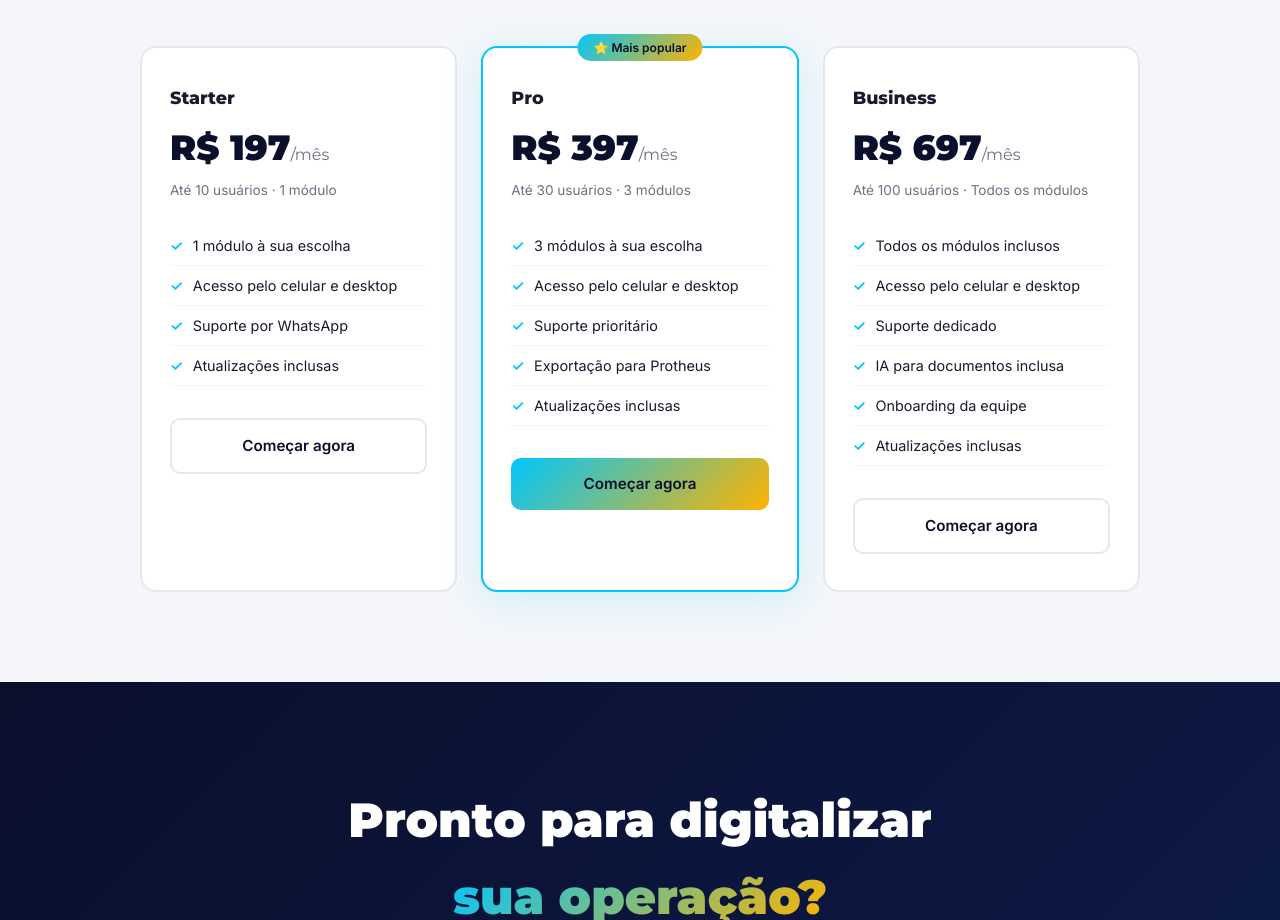
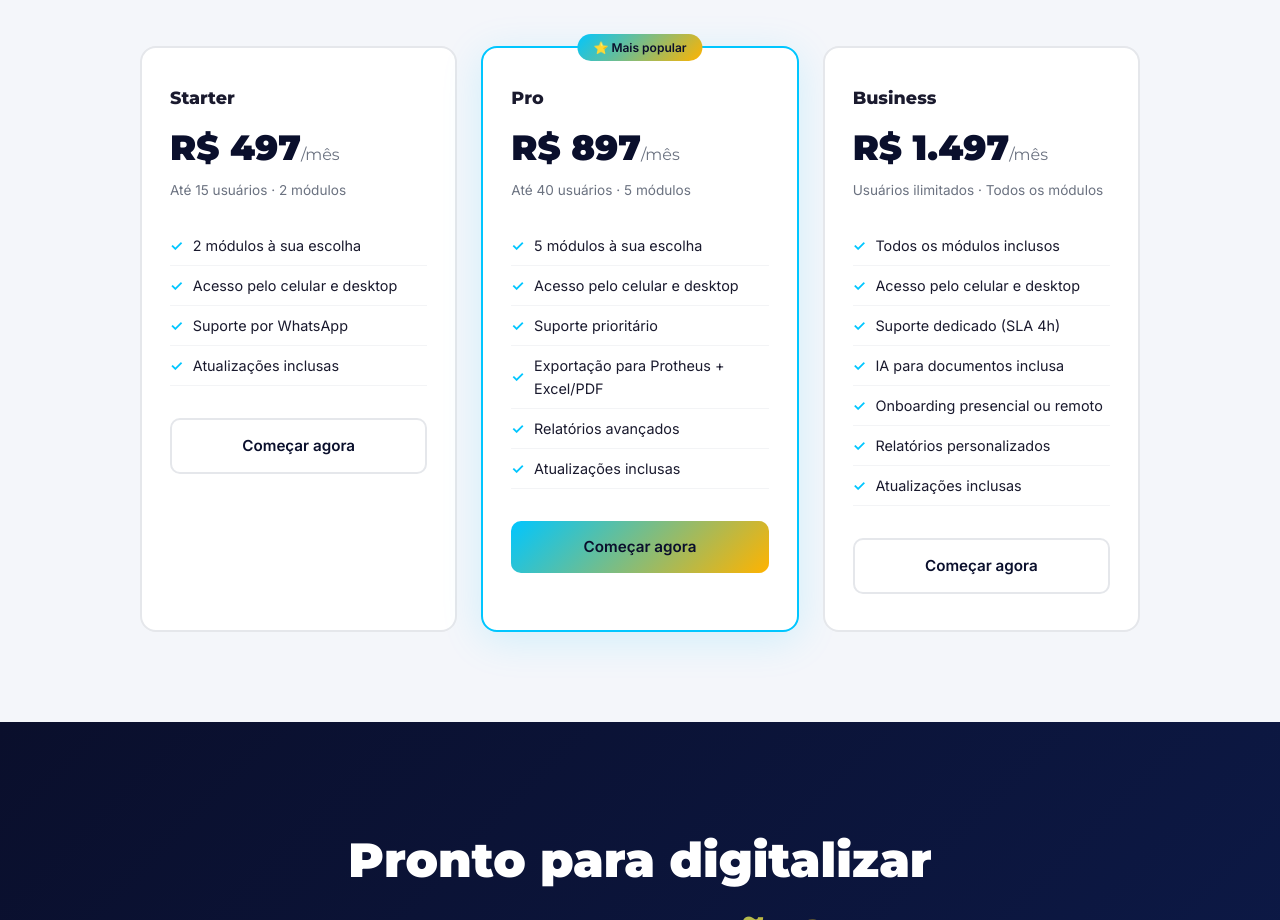
Before and after one commit to andersonmarquesoficial1980-cyber/workflux-landing, a plain HTML site: page index.html in a window 1280 px wide. Shown: the part 4260-5180 px from the top of the page. Drawn offline with Linux system fonts and the light colour scheme.

Commit message:
feat: atualiza preços — Starter R97, Pro R97, Business R.497 + mais usuários/módulos

```diff
--- a/index.html
+++ b/index.html
@@ -285,10 +285,10 @@
   <div class="planos-grid">
     <div class="plano-card">
       <div class="plano-nome">Starter</div>
-      <div class="plano-preco">R$ 197<span>/mês</span></div>
-      <div class="plano-usuarios">Até 10 usuários · 1 módulo</div>
+      <div class="plano-preco">R$ 497<span>/mês</span></div>
+      <div class="plano-usuarios">Até 15 usuários · 2 módulos</div>
       <ul class="plano-features">
-        <li>1 módulo à sua escolha</li>
+        <li>2 módulos à sua escolha</li>
         <li>Acesso pelo celular e desktop</li>
         <li>Suporte por WhatsApp</li>
         <li>Atualizações inclusas</li>
@@ -298,27 +298,29 @@
     <div class="plano-card destaque">
       <div class="plano-badge">⭐ Mais popular</div>
       <div class="plano-nome">Pro</div>
-      <div class="plano-preco">R$ 397<span>/mês</span></div>
-      <div class="plano-usuarios">Até 30 usuários · 3 módulos</div>
+      <div class="plano-preco">R$ 897<span>/mês</span></div>
+      <div class="plano-usuarios">Até 40 usuários · 5 módulos</div>
       <ul class="plano-features">
-        <li>3 módulos à sua escolha</li>
+        <li>5 módulos à sua escolha</li>
         <li>Acesso pelo celular e desktop</li>
         <li>Suporte prioritário</li>
-        <li>Exportação para Protheus</li>
+        <li>Exportação para Protheus + Excel/PDF</li>
+        <li>Relatórios avançados</li>
         <li>Atualizações inclusas</li>
       </ul>
       <a href="#contato" class="plano-btn plano-btn-primary">Começar agora</a>
     </div>
     <div class="plano-card">
       <div class="plano-nome">Business</div>
-      <div class="plano-preco">R$ 697<span>/mês</span></div>
-      <div class="plano-usuarios">Até 100 usuários · Todos os módulos</div>
+      <div class="plano-preco">R$ 1.497<span>/mês</span></div>
+      <div class="plano-usuarios">Usuários ilimitados · Todos os módulos</div>
       <ul class="plano-features">
         <li>Todos os módulos inclusos</li>
         <li>Acesso pelo celular e desktop</li>
-        <li>Suporte dedicado</li>
+        <li>Suporte dedicado (SLA 4h)</li>
         <li>IA para documentos inclusa</li>
-        <li>Onboarding da equipe</li>
+        <li>Onboarding presencial ou remoto</li>
+        <li>Relatórios personalizados</li>
         <li>Atualizações inclusas</li>
       </ul>
       <a href="#contato" class="plano-btn plano-btn-outline">Começar agora</a>
```
